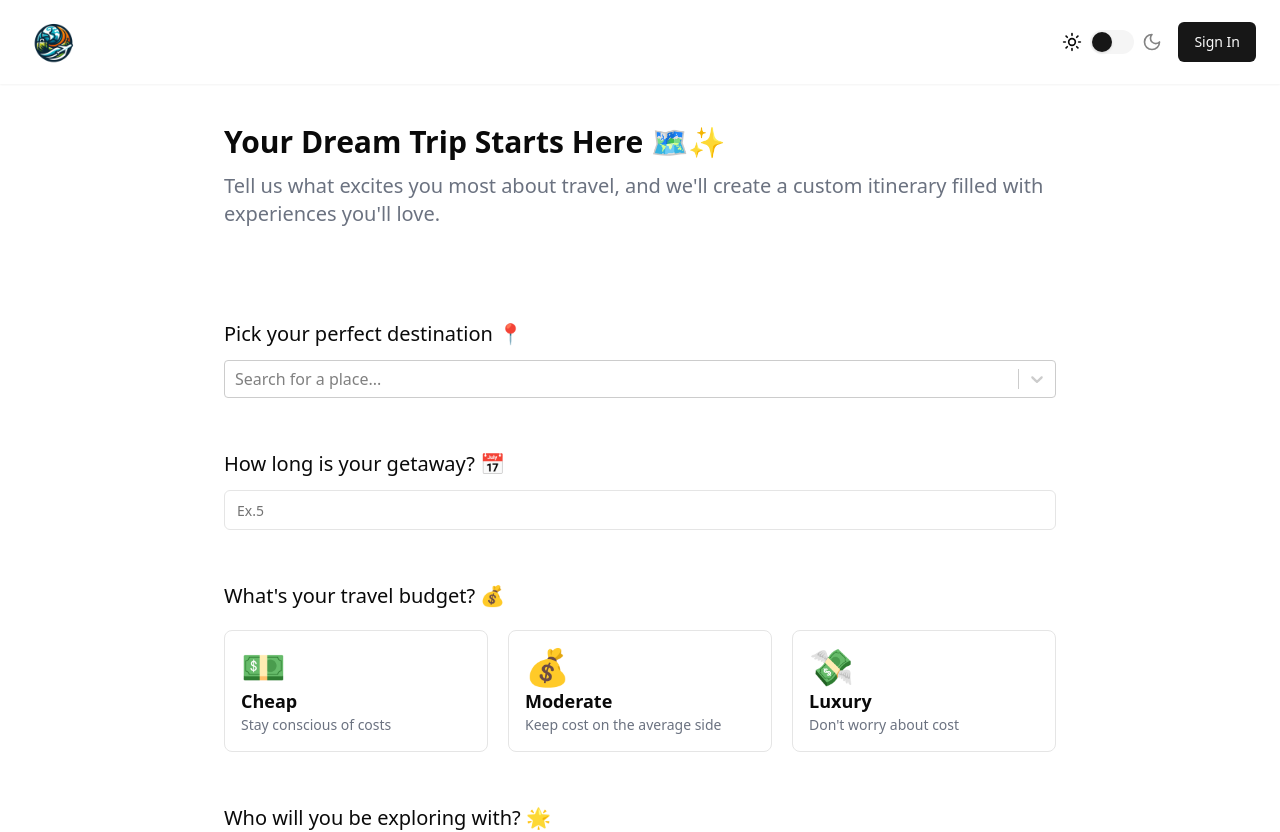
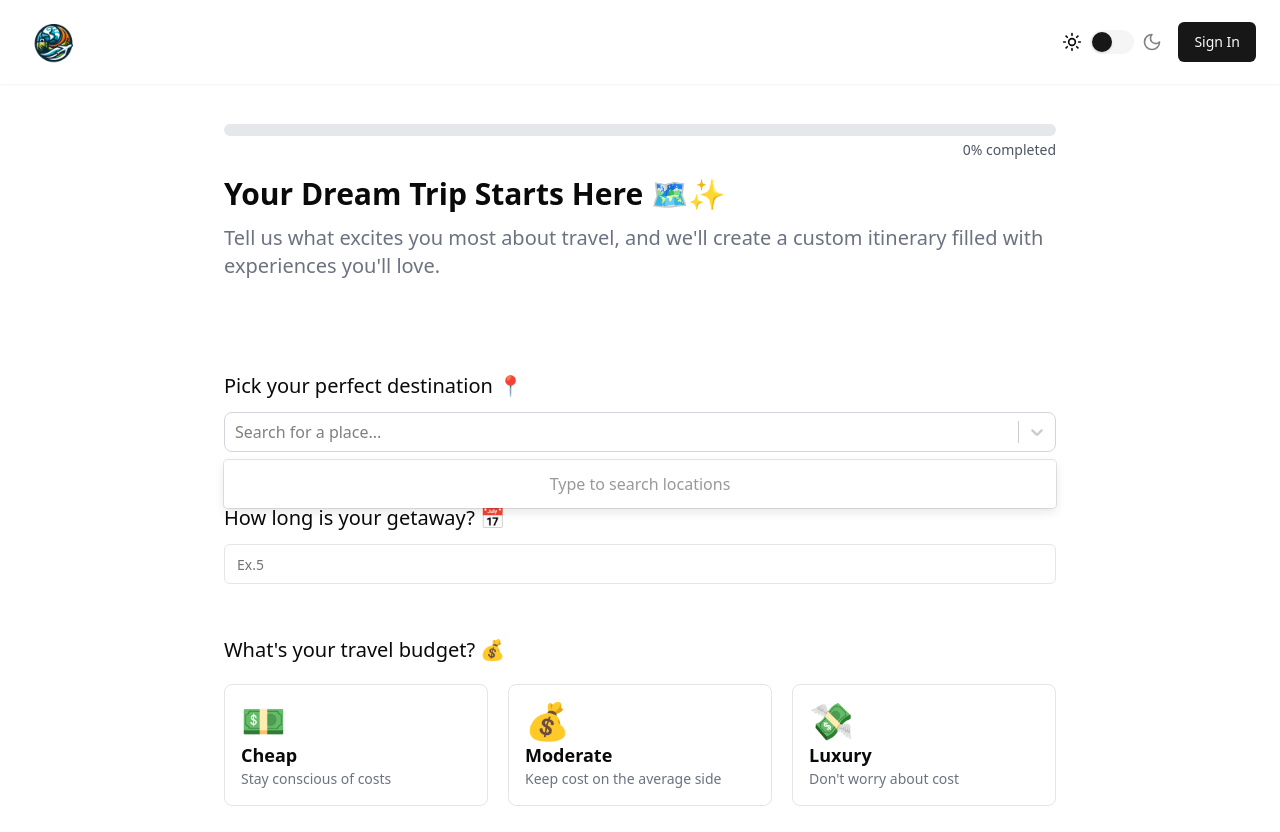
Before and after one commit to AhmadRazaSiddiqi/Ai-Trip-Planner, a React (Vite) app: page /create-trip in a window 1280 px wide. Shown: the top 832 px of the page. Built offline with nearby package versions, Linux system fonts and the light colour scheme; no server answers.

Commit message:
Imporve UI

```diff
--- a/package.json
+++ b/package.json
@@ -4,7 +4,7 @@
   "version": "0.0.0",
   "type": "module",
   "scripts": {
-    "dev": "vite",
+    "start": "vite --port 3000",
     "build": "vite build",
     "lint": "eslint . --ext js,jsx --report-unused-disable-directives --max-warnings 0",
     "preview": "vite preview"
--- a/src/create-trip/index.jsx
+++ b/src/create-trip/index.jsx
@@ -26,11 +26,8 @@ import GeoapifyAutocomplete from "@/view-trip/components/LocationIQAutocomplete
 function CreateTrip() {
   const [place, setPlace] = useState()
   const [formData, setFormData] = useState([])
-
   const [openDialog, setOpenDialog] = useState(false)
-
   const [loading, setLoading] = useState(false)
-
   const navigate = useNavigate()
 
   const handleInputChange = (name, value) => {
@@ -38,6 +35,15 @@ function CreateTrip() {
       ...formData,
       [name]: value,
     })
+  }
+
+  const calculateProgress = () => {
+    let progress = 0
+    if (formData.location) progress += 1
+    if (formData.noOfDays) progress += 1
+    if (formData.budget) progress += 1
+    if (formData.traveler) progress += 1
+    return (progress / 4) * 100
   }
 
   useEffect(() => {
@@ -72,8 +78,6 @@ function CreateTrip() {
       .replace("{budget}", formData?.budget)
       .replace("{totalDays}", formData?.noOfDays)
 
-    // console.log(FINAL_PROMPT)
-
     const result = await chatSession.sendMessage(FINAL_PROMPT)
     console.log(result?.response?.text())
     setLoading(false)
@@ -84,7 +88,6 @@ function CreateTrip() {
     setLoading(true)
     const user = JSON.parse(localStorage.getItem("user"))
     const docId = Date.now().toString()
-    // Add a new document in collection "AITrips"
     await setDoc(doc(db, "AITrips", docId), {
       userSelection: formData,
       tripData: JSON.parse(TripData),
@@ -124,6 +127,19 @@ function CreateTrip() {
 
   return (
     <div className="sm:px-10 md:px-32 lg:px-56 px-5 mt-10">
+      {/* ✅ PROGRESS BAR */}
+      <div className="mb-4">
+        <div className="w-full bg-gray-200 h-3 rounded-full overflow-hidden">
+          <div
+            className="bg-black dark:bg-gray-500 h-full transition-all duration-500"
+            style={{ width: `${calculateProgress()}%` }}
+          />
+        </div>
+        <p className="text-sm text-right text-gray-600 mt-1 dark:text-white">
+          {calculateProgress()}% completed
+        </p>
+      </div>
+
       <h2 className="font-bold text-3xl">Your Dream Trip Starts Here 🗺️✨</h2>
       <p className="mt-3 text-gray-500 text-xl">
         Tell us what excites you most about travel, and we'll create a custom
@@ -136,7 +152,7 @@ function CreateTrip() {
             Pick your perfect destination 📍
           </h2>
           <GeoapifyAutocomplete
-            apiKey={import.meta.env.VITE_Geoapify_API_KEY} // Get from Geoapify (free)
+            apiKey={import.meta.env.VITE_Geoapify_API_KEY}
             selectProps={{
               value: place,
               onChange: (v) => {
--- a/src/view-trip/components/LocationIQAutocomplete .jsx
+++ b/src/view-trip/components/LocationIQAutocomplete .jsx
@@ -51,6 +51,8 @@ const GeoapifyAutocomplete = ({ apiKey, selectProps }) => {
 
   return (
     <Select
+      menuIsOpen={true}
+      styles={customStyles}
       {...selectProps}
       // ❌ Remove inputValue from here
       onInputChange={(value, { action }) => {
@@ -75,3 +77,24 @@ const GeoapifyAutocomplete = ({ apiKey, selectProps }) => {
 }
 
 export default GeoapifyAutocomplete
+
+const customStyles = {
+  control: (base) => ({
+    ...base,
+    backgroundColor: "#fff",
+    borderColor: "#d1d5db",
+    borderRadius: "0.5rem",
+    minHeight: "40px",
+    boxShadow: "none",
+    ":hover": {
+      borderColor: "#000",
+    },
+  }),
+  option: (base, state) => ({
+    ...base,
+    backgroundColor: state.isFocused ? "#f3f4f6" : "#fff",
+    color: "#000",
+    fontSize: "14px",
+    padding: "10px 15px",
+  }),
+}
```
